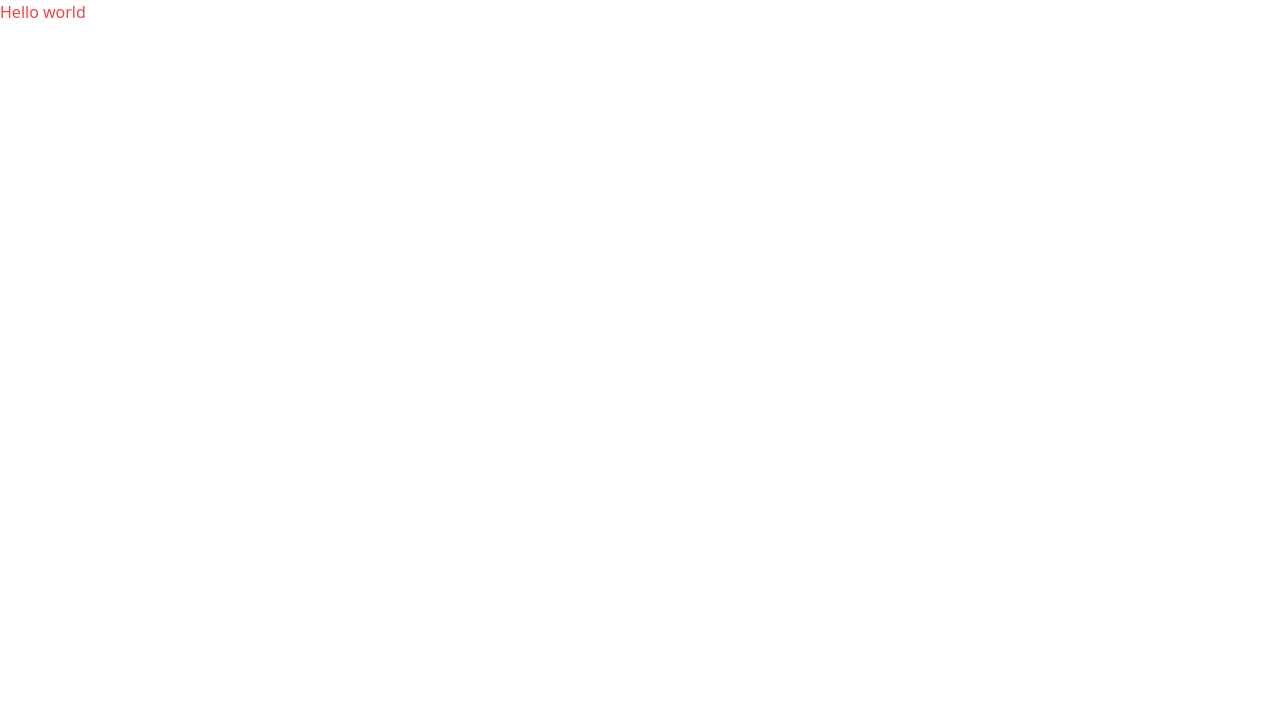
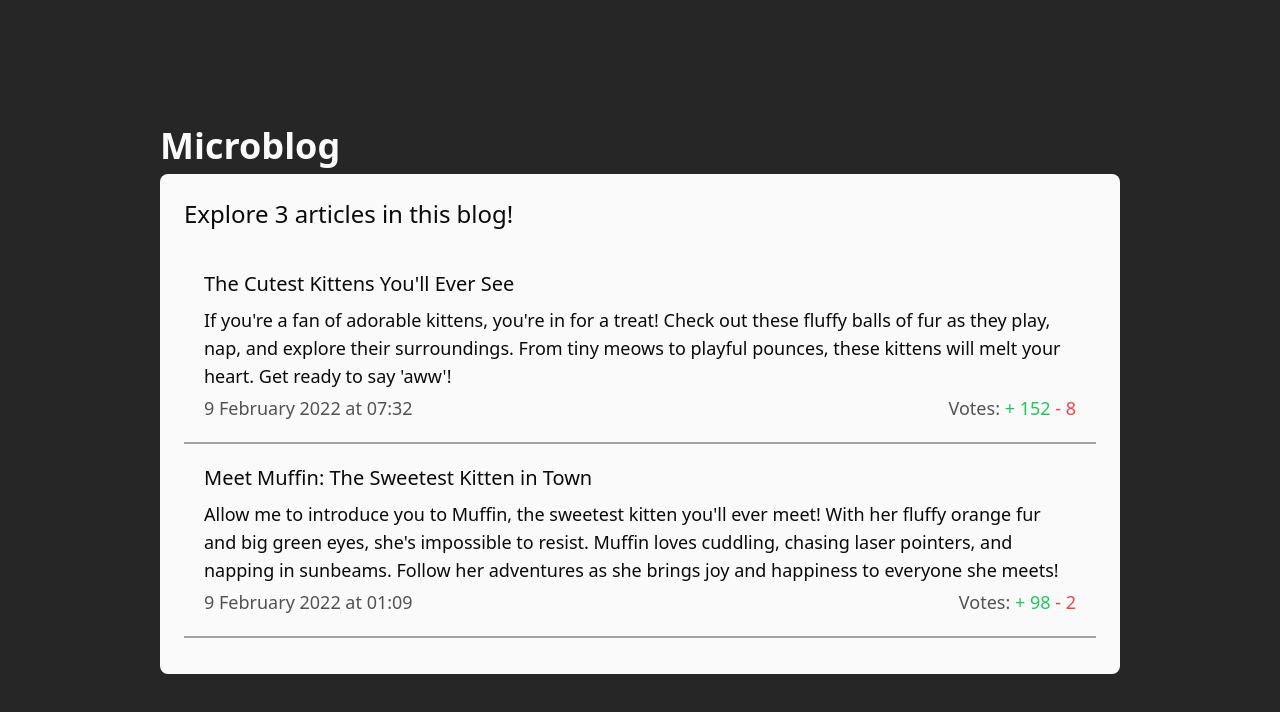
Before and after one commit to MoDrazzz/exercises, a React (Vite) app: page / in a window 1280 px wide. Shown: the top 712 px of the page. Built offline with nearby package versions, Linux system fonts and the light colour scheme.

Commit message:
feat: add basic UI

```diff
--- a/src/App.tsx
+++ b/src/App.tsx
@@ -1,5 +1,14 @@
+import { PostsWrapper } from './components'
+
 function App() {
-  return <h1 className="text-red-500">Hello world</h1>
+  return (
+    <div className="grid place-items-center w-full text-lg h-screen text-neutral-50 bg-neutral-800">
+      <div>
+        <h1 className="text-4xl font-bold mb-2">Microblog</h1>
+        <PostsWrapper />
+      </div>
+    </div>
+  )
 }
 
 export default App
--- /dev/null
+++ b/src/components/Post.tsx
@@ -0,0 +1,27 @@
+import { PostType } from '../types'
+
+type Props = {
+  postData: PostType
+}
+
+export const Post = ({ postData }: Props) => {
+  const stringDate = new Date(postData.date).toLocaleString('en-gb', {
+    dateStyle: 'long',
+    timeStyle: 'short',
+  })
+
+  return (
+    <article className="border-b-2 p-5 border-neutral-400 last:border-b-0">
+      <h3 className="text-xl font-medium mb-2">{postData.title}</h3>
+      <p>{postData.content}</p>
+      <footer className="flex mt-1 justify-between text-neutral-600">
+        <p>{stringDate}</p>
+        <p>
+          Votes:{' '}
+          <span className="text-green-500">+ {postData.votes.positive}</span>{' '}
+          <span className="text-red-500">- {postData.votes.negative}</span>
+        </p>
+      </footer>
+    </article>
+  )
+}
--- /dev/null
+++ b/src/components/PostsWrapper.tsx
@@ -0,0 +1,21 @@
+import { useState } from 'react'
+import { sampleData } from '../lib'
+import { PostType } from '../types'
+import { Post } from '.'
+
+export const PostsWrapper = () => {
+  const [posts] = useState<PostType[]>(sampleData.posts)
+
+  return (
+    <div className="bg-neutral-50 text-neutral-950 w-[75vw] p-6 rounded-lg">
+      <h2 className="text-2xl font-emdium mb-5">
+        Explore {posts.length} articles in this blog!
+      </h2>
+      <div className="overflow-auto max-h-[50vh]">
+        {posts.map((post) => (
+          <Post key={post.id} postData={post} />
+        ))}
+      </div>
+    </div>
+  )
+}
--- /dev/null
+++ b/src/components/index.ts
@@ -0,0 +1,2 @@
+export { PostsWrapper } from './PostsWrapper'
+export { Post } from './Post'
--- /dev/null
+++ b/src/types/PostType.ts
@@ -0,0 +1,10 @@
+export type PostType = {
+  id: string
+  date: number
+  title: string
+  content: string
+  votes: {
+    positive: number
+    negative: number
+  }
+}
--- /dev/null
+++ b/src/types/index.ts
@@ -0,0 +1 @@
+export type { PostType } from './PostType'
```
